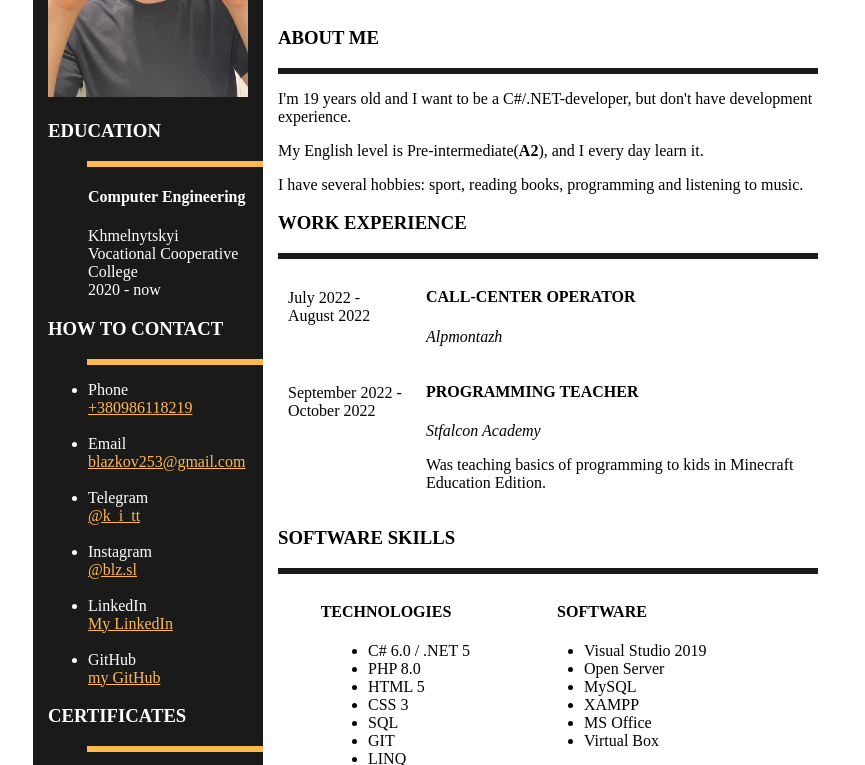
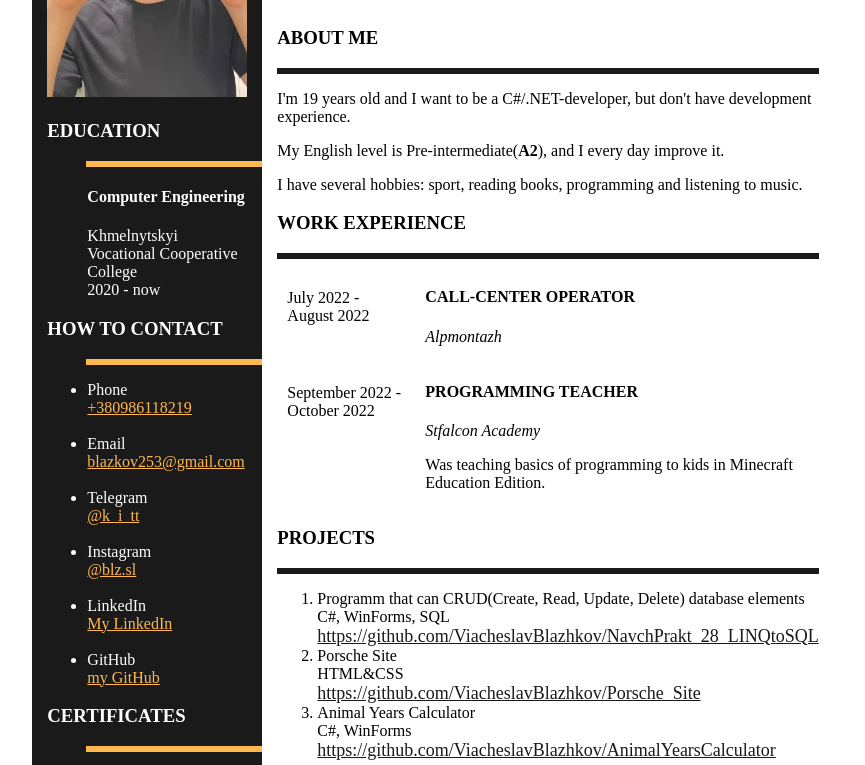
Before and after one commit to ViacheslavBlazhkov/my_CV, a plain HTML site: page index.html in a window 1280 px wide. Shown: the part 176-941 px from the top of the page, without its empty margins (207-1072 px from the left). Drawn offline with Linux system fonts and the light colour scheme.

Commit message:
Final commit

```diff
--- a/index.html
+++ b/index.html
@@ -49,7 +49,7 @@
 				<h3>ABOUT ME</h3>
 				<hr>
 				<p>I'm 19 years old and I want to be a C#/.NET-developer, but don't have development experience.</p>
-				<p>My English level is Pre-intermediate(<strong>A2</strong>), and I every day learn it.</p>
+				<p>My English level is Pre-intermediate(<strong>A2</strong>), and I every day improve it.</p>
 				<p>I have several hobbies: sport, reading books, programming and listening to music.</p>
 			</div>
 
@@ -80,6 +80,22 @@
 				</div>
 			</div>
 
+			<div class="projects">
+				<h3>PROJECTS</h3>
+				<hr>
+				<ol>
+					<li>Programm that can CRUD(Create, Read, Update, Delete) database elements<br>
+						C#, WinForms, SQL<br>
+						<a href="https://github.com/ViacheslavBlazhkov/NavchPrakt_28_LINQtoSQL">https://github.com/ViacheslavBlazhkov/NavchPrakt_28_LINQtoSQL</a></li>
+					<li>Porsche Site<br>
+						HTML&CSS<br>
+						<a href="https://github.com/ViacheslavBlazhkov/Porsche_Site">https://github.com/ViacheslavBlazhkov/Porsche_Site</a></li>
+					<li>Animal Years Calculator<br>
+						C#, WinForms<br>
+						<a href="https://github.com/ViacheslavBlazhkov/AnimalYearsCalculator">https://github.com/ViacheslavBlazhkov/AnimalYearsCalculator</a></li>
+				</ol>
+			</div>
+
 			<div class="software-skills">
 				<h3>SOFTWARE SKILLS</h3>
 				<hr>
@@ -87,8 +103,8 @@
 					<div class="technologies">
 						<h4>TECHNOLOGIES</h4>
 						<ul>
-							<li>C# 6.0 / .NET 5</li>
-							<li>PHP 8.0</li>
+							<li>C# 7.0</li>
+							<li>PHP 7.0</li>
 							<li>HTML 5</li>
 							<li>CSS 3</li>
 							<li>SQL</li>
@@ -100,7 +116,7 @@
 					<div class="software">
 						<h4>SOFTWARE</h4>
 						<ul>
-							<li>Visual Studio 2019</li>
+							<li>Visual Studio 2019/2022</li>
 							<li>Open Server</li>
 							<li>MySQL</li>
 							<li>XAMPP</li>
--- a/styles.css
+++ b/styles.css
@@ -86,3 +86,7 @@ a {
 .certificates ul {
 	list-style: disc;
 }
+.projects a {
+	color: #1a1a1a;
+	font-size: 18px;
+}
```
